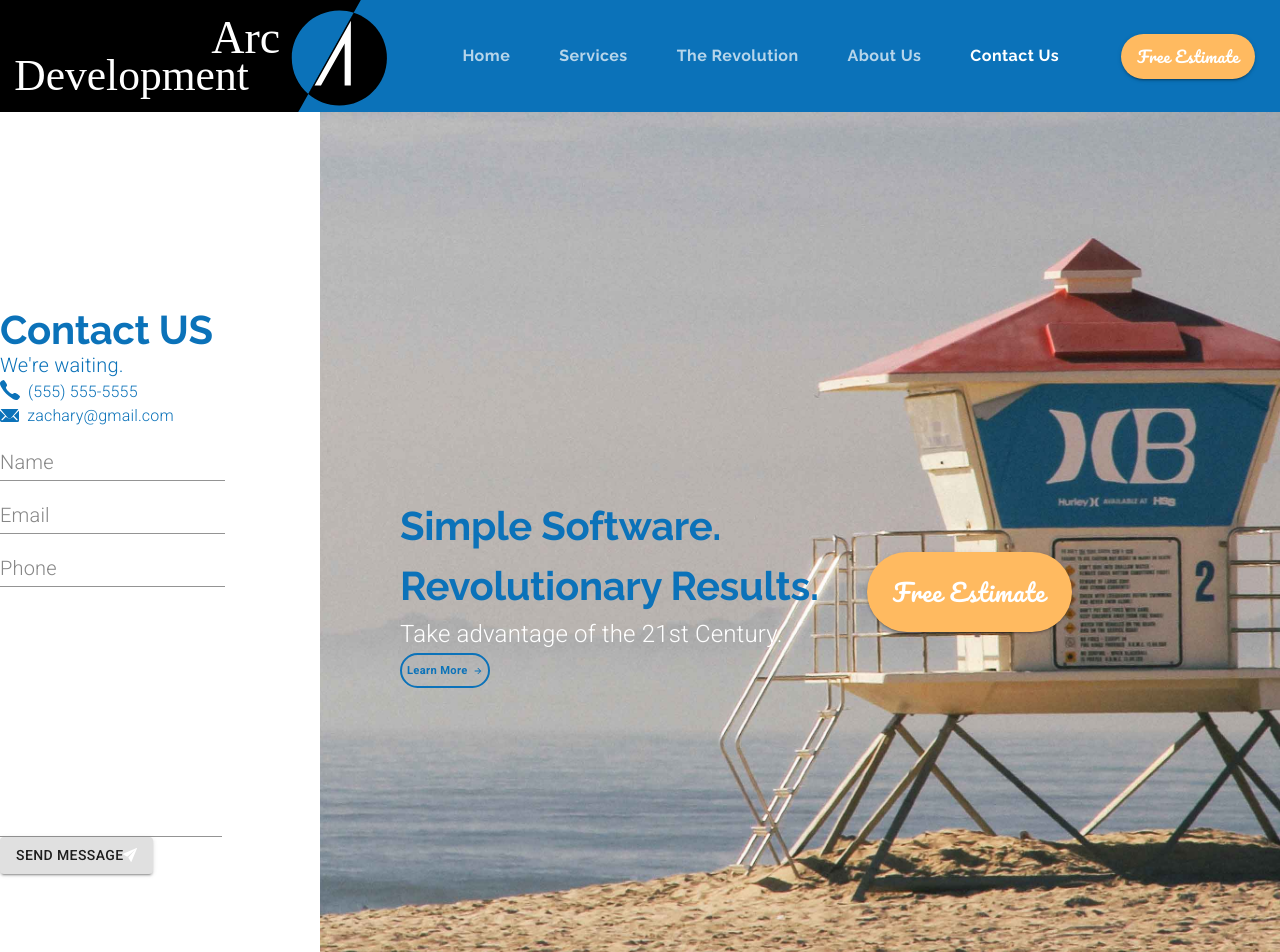
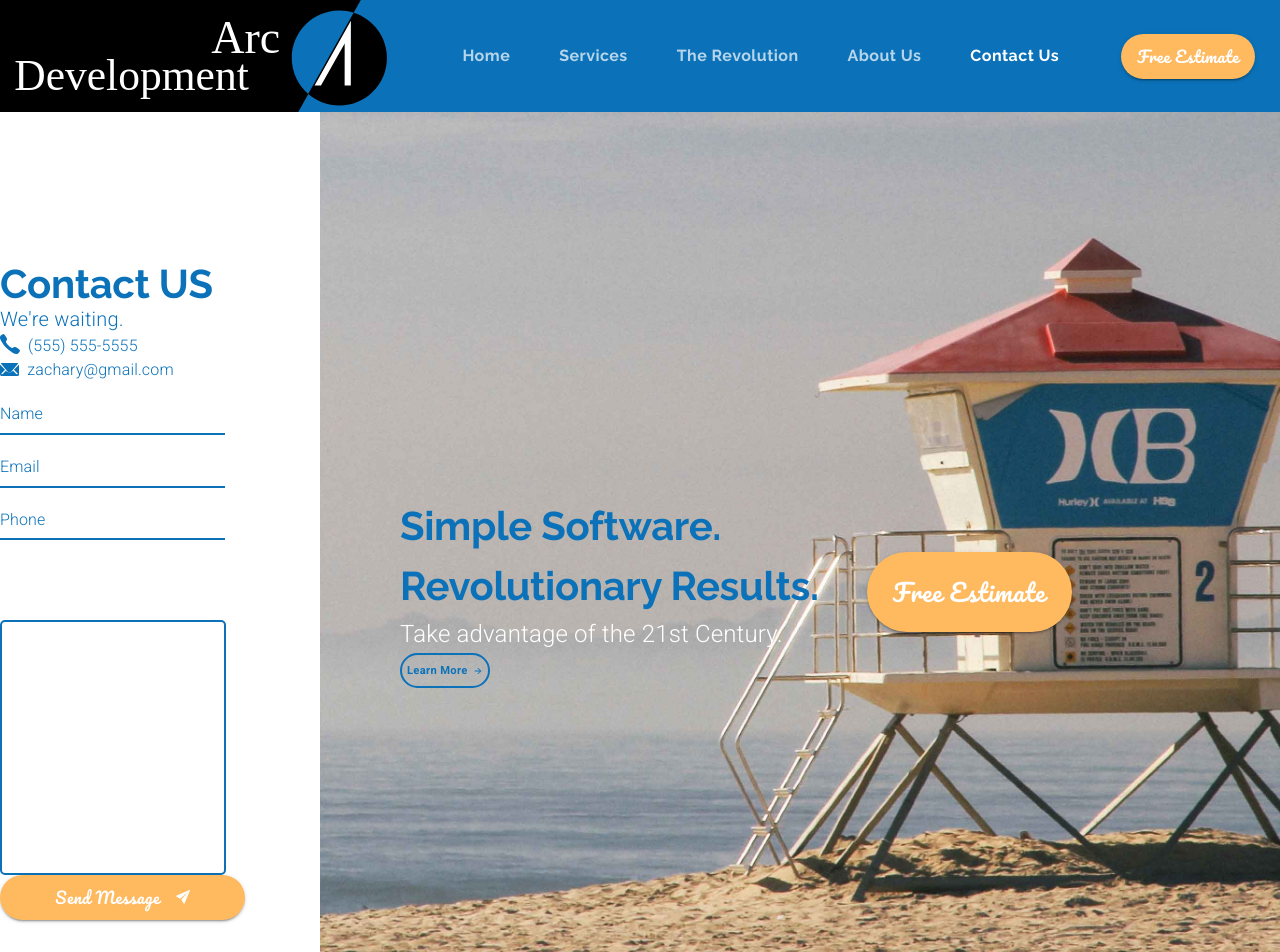
Before and after one commit to toshi-c-udemy/MaterialUIandReactJS-ArcDevelopment, a React (Create React App) app: page /contact in a window 1280 px wide. Shown: the top 952 px of the page. Built offline with nearby package versions, Linux system fonts and the light colour scheme.

Commit message:
【セクション7】112. Using TextFields - Styling
On branch MaterialUIandReactJS/Section7-Inputs
Changes to be committed:
	modified:   src/components/Contact.js
	modified:   src/components/ui/Theme.js

```diff
--- a/src/components/Contact.js
+++ b/src/components/Contact.js
@@ -48,6 +48,22 @@
     padding: 5,
     [theme.breakpoints.down('sm')]: {
       marginBottom: '2em',
+    },
+  },
+  message: {
+    border: `2px solid ${theme.palette.common.blue}`,
+    marginTop: '5em',
+    borderRadius: 5,
+  },
+  sendButton: {
+    ...theme.typography.estimate,
+    borderRadius: 50,
+    height: 45,
+    width: 245,
+    fontSize: '1rem',
+    backgroundColor: theme.palette.common.orange,
+    '&:hover': {
+      backgroundColor: theme.palette.secondary.light,
     },
   },
 }));
@@ -103,7 +119,7 @@
             </Typography>
           </Grid>
         </Grid>
-        <Grid item container>
+        <Grid item container style={{ maxWidth: '20em' }}>
           <Grid item>
             <TextField
               label='Name'
@@ -129,9 +145,11 @@
             />
           </Grid>
         </Grid>
-        <Grid item>
+        <Grid item style={{ maxWidth: '20em' }}>
           <TextField
+            InputProps={{ disableUnderline: true }}
             value={message}
+            className={classes.message}
             multiline
             rows={10}
             id='message'
@@ -139,9 +157,9 @@
           />
         </Grid>
         <Grid item>
-          <Button variant='contained'>
+          <Button variant='contained' className={classes.sendButton}>
             Send Message
-            <img src={airplane} alt='paper airplane' />
+            <img src={airplane} alt='paper airplane' style={{ marginLeft: '1em' }} />
           </Button>
         </Grid>
       </Grid>
--- a/src/components/ui/Theme.js
+++ b/src/components/ui/Theme.js
@@ -79,4 +79,22 @@
       fontWeight: 'bold',
     },
   },
+  overrides: {
+    MuiInputLabel: {
+      root: {
+        color: arcBlue,
+        fontSize: '1rem',
+      },
+    },
+    MuiInput: {
+      underline: {
+        '&:before': {
+          borderBottom: `2px solid ${arcBlue}`,
+        },
+        '&:hover:not($disabled):not($focus):not($error):before': {
+          borderBottom: `2px solid ${arcBlue}`,
+        },
+      },
+    },
+  },
 });
```
